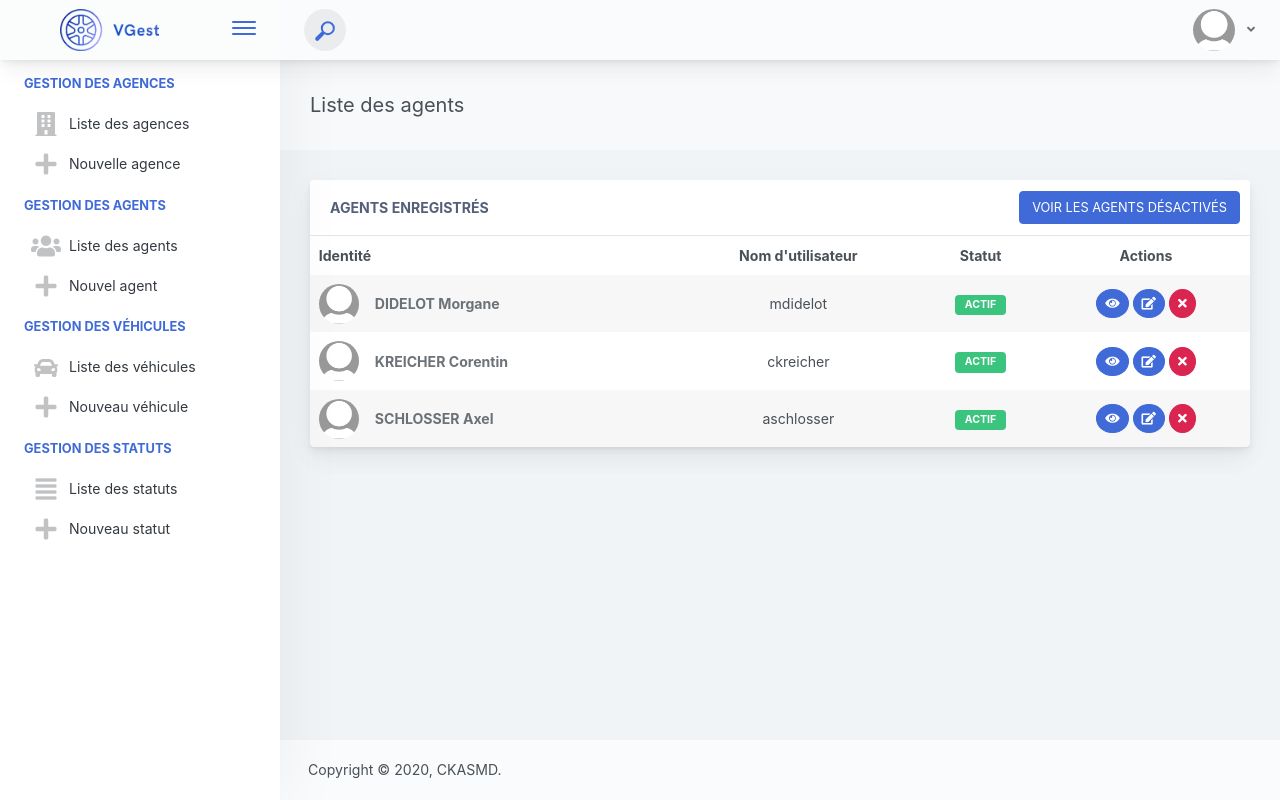
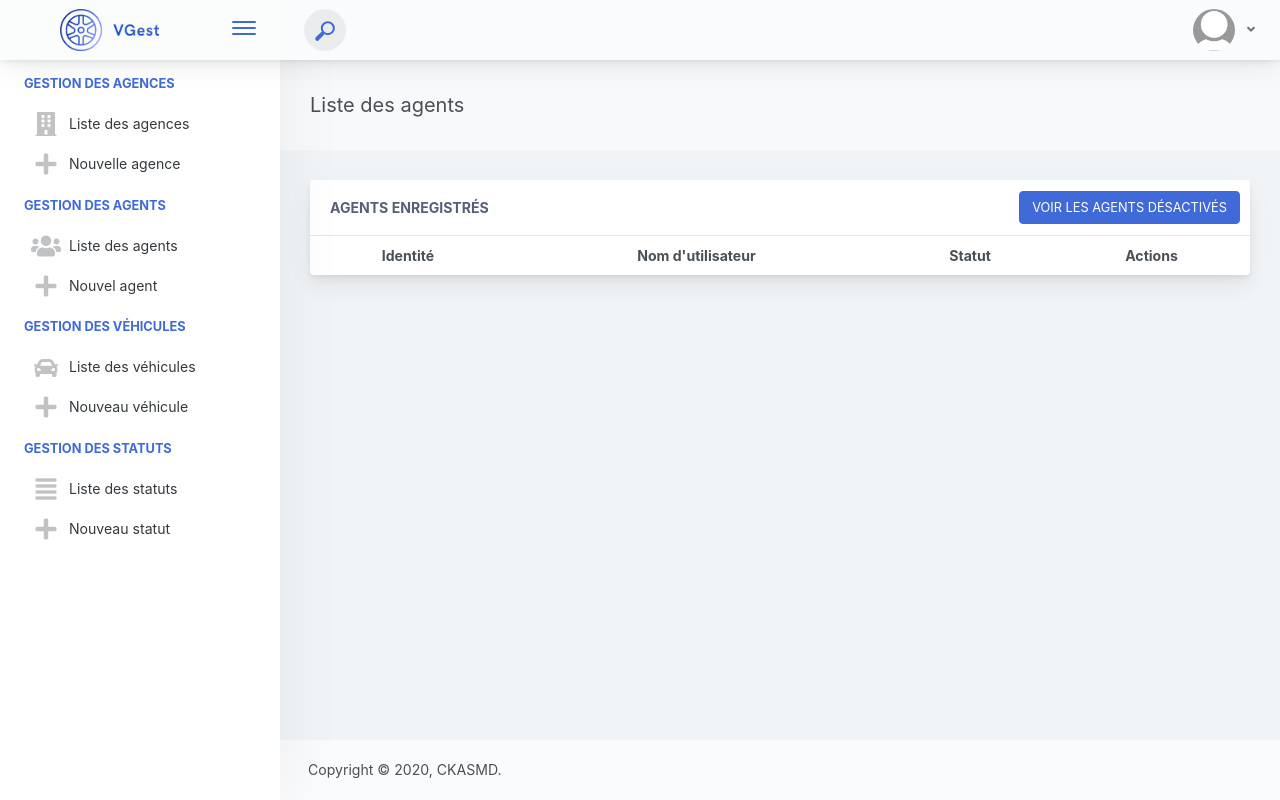
Before and after one commit to InFinity54/CESI_ProjetWeb, a Symfony app: template templates/content/agents/index.html.twig in a window 1280 px wide. Run offline with Twig, Linux system fonts and the light colour scheme; the template is opened without the code that fills it, so the values that code supplies are empty; some libraries are stand-ins or nearby versions.

Commit message:
Début du développement du back de la gestion des agents

```diff
--- a/templates/content/agents/add.html.twig
+++ b/templates/content/agents/add.html.twig
@@ -61,7 +61,7 @@
                                     <label for="telfixe" class="">Numéro de téléphone fixe</label>
                                     <div class="input-group">
                                         <div class="input-group-append"><span class="input-group-text">+33</span></div>
-                                        <input placeholder="601234578" type="number" class="form-control" id="telfixe" name="telfixe" />
+                                        <input placeholder="601234578" type="number" class="form-control" id="telfixe" name="fixe" />
                                     </div>
                                 </div>
                             </div>
@@ -70,7 +70,7 @@
                                     <label for="tel" class="">Numéro de téléphone portable</label>
                                     <div class="input-group">
                                         <div class="input-group-append"><span class="input-group-text">+33</span></div>
-                                        <input placeholder="601234578" type="number" class="form-control" id="tel" name="tel" />
+                                        <input placeholder="601234578" type="number" class="form-control" id="tel" name="mobile" />
                                     </div>
                                 </div>
                             </div>
--- a/templates/content/agents/index.html.twig
+++ b/templates/content/agents/index.html.twig
@@ -25,100 +25,24 @@
                     <table class="align-middle mb-0 table table-borderless table-striped table-hover">
                         <thead>
                             <tr>
-                                <th>Identité</th>
+                                <th class="text-center">Identité</th>
                                 <th class="text-center">Nom d'utilisateur</th>
                                 <th class="text-center">Statut</th>
                                 <th class="text-center">Actions</th>
                             </tr>
                         </thead>
                         <tbody>
-                            <tr>
-                                <td>
-                                    <div class="widget-content p-0">
-                                        <div class="widget-content-wrapper">
-                                            <div class="widget-content-left mr-3">
-                                                <div class="widget-content-left">
-                                                    <img width="40" class="rounded-circle" src="{{ asset("img/avatars/default.jpg") }}" alt="">
-                                                </div>
-                                            </div>
-                                            <div class="widget-content-left flex2">
-                                                <div class="widget-heading">DIDELOT Morgane</div>
-                                            </div>
-                                        </div>
-                                    </div>
-                                </td>
-                                <td class="text-center">mdidelot</td>
-                                <td class="text-center"><span class="badge badge-success">Actif</span></td>
-                                <td class="text-center">
-                                    <a href="{{ path("agents_view") }}" class="btn btn-primary btn-sm rounded-circle" title="Voir le détail de cet agent">
-                                        <i class="fas fa-eye"></i>
-                                    </a>
-                                    <a href="{{ path("agents_edit") }}" class="btn btn-primary btn-sm rounded-circle" title="Éditer cet agent">
-                                        <i class="fas fa-edit"></i>
-                                    </a>
-                                    <a href="{{ path("agents_disable") }}" class="btn btn-danger btn-sm rounded-circle" title="Désactiver cet agent">
-                                        <i class="fas fa-times"></i>
-                                    </a>
-                                </td>
-                            </tr>
-                            <tr>
-                                <td>
-                                    <div class="widget-content p-0">
-                                        <div class="widget-content-wrapper">
-                                            <div class="widget-content-left mr-3">
-                                                <div class="widget-content-left">
-                                                    <img width="40" class="rounded-circle" src="{{ asset("img/avatars/default.jpg") }}" alt="">
-                                                </div>
-                                            </div>
-                                            <div class="widget-content-left flex2">
-                                                <div class="widget-heading">KREICHER Corentin</div>
-                                            </div>
-                                        </div>
-                                    </div>
-                                </td>
-                                <td class="text-center">ckreicher</td>
-                                <td class="text-center"><span class="badge badge-success">Actif</span></td>
-                                <td class="text-center">
-                                    <a href="{{ path("agents_view") }}" class="btn btn-primary btn-sm rounded-circle" title="Voir le détail de cet agent">
-                                        <i class="fas fa-eye"></i>
-                                    </a>
-                                    <a href="{{ path("agents_edit") }}" class="btn btn-primary btn-sm rounded-circle" title="Éditer cet agent">
-                                        <i class="fas fa-edit"></i>
-                                    </a>
-                                    <a href="{{ path("agents_disable") }}" class="btn btn-danger btn-sm rounded-circle" title="Désactiver cet agent">
-                                        <i class="fas fa-times"></i>
-                                    </a>
-                                </td>
-                            </tr>
-                            <tr>
-                                <td>
-                                    <div class="widget-content p-0">
-                                        <div class="widget-content-wrapper">
-                                            <div class="widget-content-left mr-3">
-                                                <div class="widget-content-left">
-                                                    <img width="40" class="rounded-circle" src="{{ asset("img/avatars/default.jpg") }}" alt="">
-                                                </div>
-                                            </div>
-                                            <div class="widget-content-left flex2">
-                                                <div class="widget-heading">SCHLOSSER Axel</div>
-                                            </div>
-                                        </div>
-                                    </div>
-                                </td>
-                                <td class="text-center">aschlosser</td>
-                                <td class="text-center"><span class="badge badge-success">Actif</span></td>
-                                <td class="text-center">
-                                    <a href="{{ path("agents_view") }}" class="btn btn-primary btn-sm rounded-circle" title="Voir le détail de cet agent">
-                                        <i class="fas fa-eye"></i>
-                                    </a>
-                                    <a href="{{ path("agents_edit") }}" class="btn btn-primary btn-sm rounded-circle" title="Éditer cet agent">
-                                        <i class="fas fa-edit"></i>
-                                    </a>
-                                    <a href="{{ path("agents_disable") }}" class="btn btn-danger btn-sm rounded-circle" title="Désactiver cet agent">
-                                        <i class="fas fa-times"></i>
-                                    </a>
-                                </td>
-                            </tr>
+                            {% for agent in allAgents  %}
+                                <tr>
+                                    <td class="text-center">{{ agent.lastname }} {{ agent.firstname }}</td>
+                                    <td class="text-center">{{ agent.username }}</td>
+                                    <td class="text-center"><span class="badge badge-success">Actif</span></td>
+                                    <td class="text-center"><a href="{{ path("agents_view", {id:agent.id}) }}" class="btn btn-primary btn-sm rounded-circle"><i class="fas fa-eye"></i></a>
+                                        <a href="{{ path("agents_edit", {id:agent.id}) }}" class="btn btn-primary btn-sm rounded-circle"><i class="fas fa-edit"></i></a>
+                                        <a href="{{ path("agents_disable", {id:agent.id}) }}" class="btn btn-danger btn-sm rounded-circle"><i class="fas fa-trash"></i></a>
+                                    </td>
+                                </tr>
+                            {% endfor %}
                         </tbody>
                     </table>
                 </div>
```
Also changed, not shown: migrations/Version20201005124344.php (added, +31 -0 lines), src/Controller/AgentsController.php (+47 -13 lines), src/Entity/Agent.php (+73 -0 lines), templates/content/agents/edit.html.twig (+9 -9 lines), templates/content/agents/view.html.twig (+11 -7 lines).
